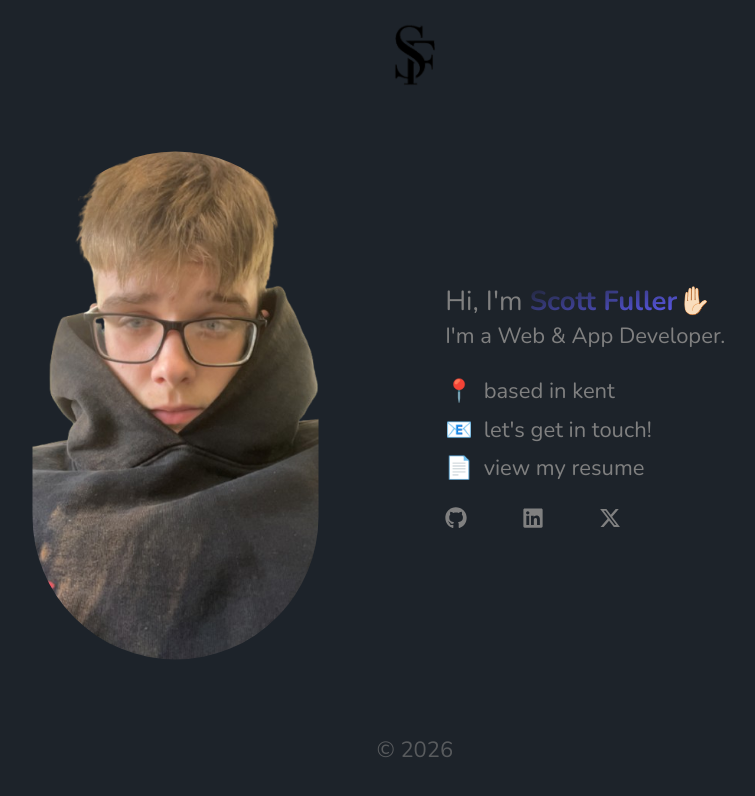
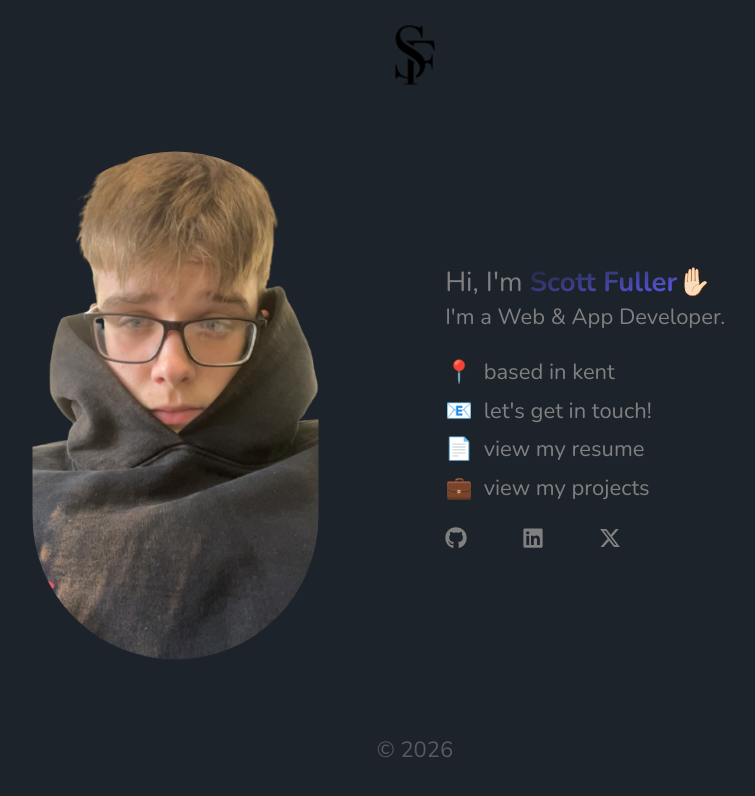
Before and after one commit to SF-08/scottfuller.dev, a Next.js app: page / in a window 1280 px wide. Shown: the top 796 px of the page, without its empty margins (225-980 px from the left). Built offline with nearby package versions, Linux system fonts and the light colour scheme.

Commit message:
added projects button to main page

```diff
--- a/app/page.tsx
+++ b/app/page.tsx
@@ -20,6 +20,11 @@ const bulletPoints = [
         linkText: "view my resume",
         href: "/ScottFullerResume.pdf",
         download: "ScottFullerResume"
+    },
+    {
+        icon: "💼",
+        linkText: "view my projects",
+        href: "/projects"
     }
 ];
 
```
